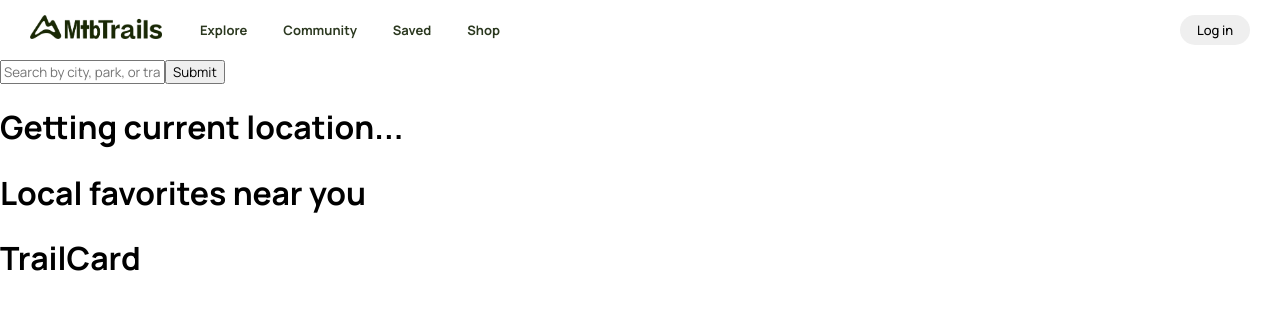
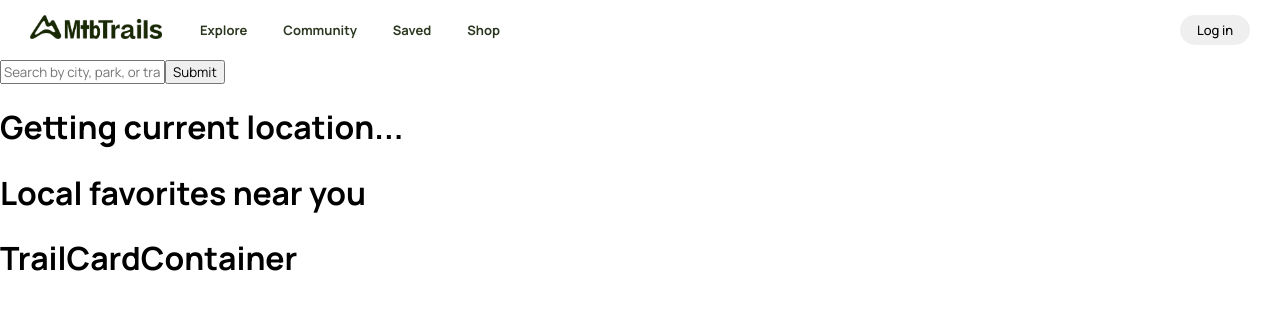
Before and after one commit to Tomassalgadodev/mtbtrails-client, a React (Create React App) app: page / in a window 1280 px wide. Shown: the top 310 px of the page. Built offline with nearby package versions, Linux system fonts and the light colour scheme; no server answers.

Commit message:
feat: Initialize TrailCardContainer component

```diff
--- a/src/Homepage/Homepage.js
+++ b/src/Homepage/Homepage.js
@@ -1,7 +1,7 @@
 import React, { useEffect, useState } from "react";
 import "./Homepage.css";
 
-import TrailCard from "../TrailCard/TrailCard";
+import TrailCardContainer from "../TrailCardContainer/TrailCardContainer";
 
 const Homepage = ({ coords, loadingCurrentLocation }) => {
 
@@ -53,8 +53,6 @@ const Homepage = ({ coords, loadingCurrentLocation }) => {
     useEffect(() => {
         if (!loadingCurrentLocation) {
             getTrails(coords);
-        } else {
-            console.log('loading');
         }
     }, [loadingCurrentLocation]);
 
@@ -79,7 +77,9 @@ const Homepage = ({ coords, loadingCurrentLocation }) => {
                 <h1>Getting current location...</h1>
             }
             <h1>Local favorites near you</h1>
-            <TrailCard />
+            <TrailCardContainer
+                trailData={trailData}
+            />
         </div>
     )
 }
--- a/src/TrailCard/TrailCard.js
+++ b/src/TrailCard/TrailCard.js
@@ -1,9 +1,15 @@
 import React from "react";
 import './TrailCard.css';
 
-const TrailCard = () => {
+const TrailCard = ({ name, difficulty, rating, location, length, thumbnail }) => {
     return (
-        <h1>TrailCard</h1>
+        <div>
+            <img src={thumbnail} />
+            <p>{difficulty + ' • ' + rating}</p>
+            <p>{name}</p>
+            <p>{location}</p>
+            <p>{'Length: ' + length + ' mi'}</p>
+        </div>
     )
 }
 
--- /dev/null
+++ b/src/TrailCardContainer/TrailCardContainer.js
@@ -0,0 +1,10 @@
+import React from "react";
+import './TrailCardContainer.css';
+
+const TrailCardContainer = ({ trailData }) => {
+    return (
+        <h1>TrailCardContainer</h1>
+    )
+}
+
+export default TrailCardContainer;
```
Also changed, not shown: src/TrailCardContainer/TrailCardContainer.css (added).
